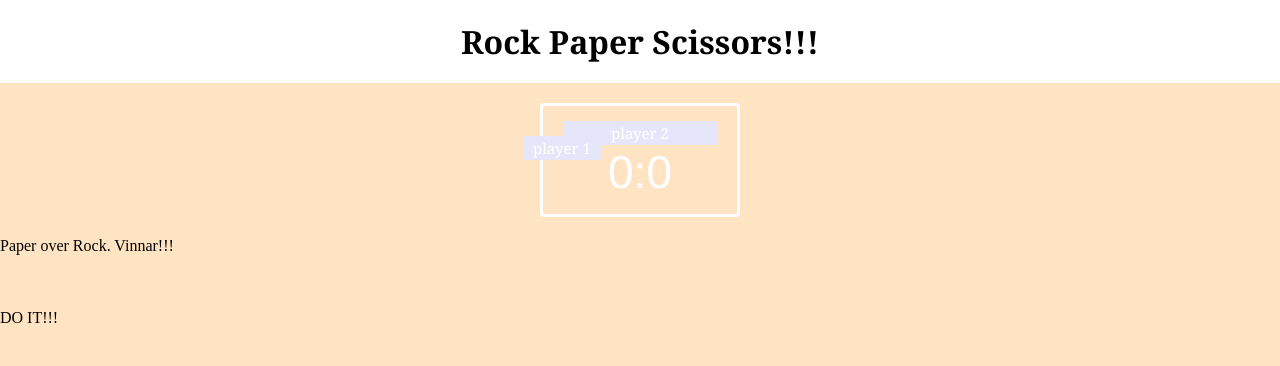
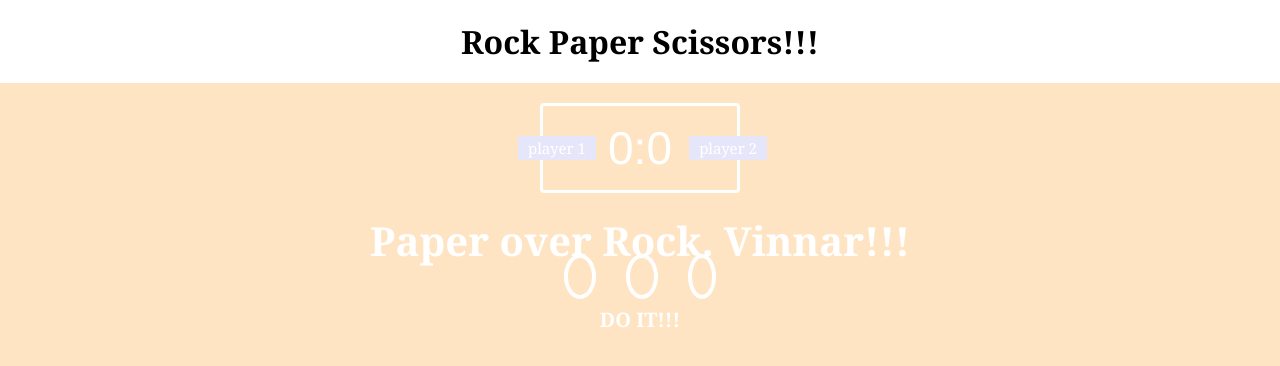
Before and after one commit to JustinAnthonyB/Rock-paper-scissors, a plain HTML site: page index.html in a window 1280 px wide. Drawn offline with Linux system fonts and the light colour scheme.

Commit message:
Add files via upload

```diff
--- a/style.css
+++ b/style.css
@@ -40,5 +40,50 @@ header > h1{
 #player1-label{
     position: absolute;
     top: 30px;
-    left: -20px;
+    left: -25px;
 }
+#player2-label{
+    position: absolute;
+    top: 30px;
+    /* left: -25px; */
+    right: -30px;
+}
+
+.res{
+    font-size: 40px;
+    color: white;
+}
+
+.res > p {
+    text-align: center;
+    font-family: Cambria, Cochin, Georgia, Times, 'Times New Roman', serif;
+    font-weight: bold;
+}
+
+.options {
+    margin-top: 50px 0;
+    text-align: center;
+}
+
+.option {
+    border: 4px solid white;
+    border-radius: 50%;
+    margin: 0 15px;
+    padding: 10px;
+    display: inline;
+    transition: all 0.3s ease
+}
+
+.option:hover {
+    cursor: pointer;
+    background: beige;
+}
+
+#action-message {
+    text-align: center;
+    color: white;
+    font-family: Cambria, Cochin, Georgia, Times, 'Times New Roman', serif;
+    font-weight: bold;
+    font-size: 20px;
+    margin-top: 20px;
+}
```
